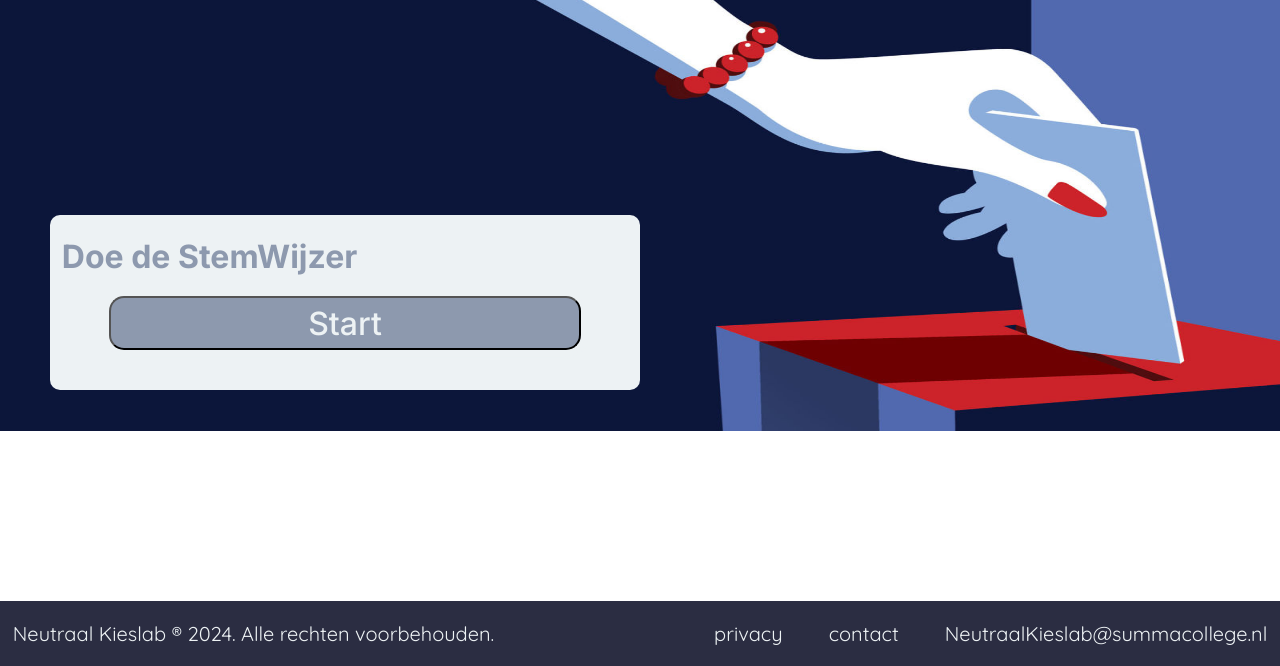
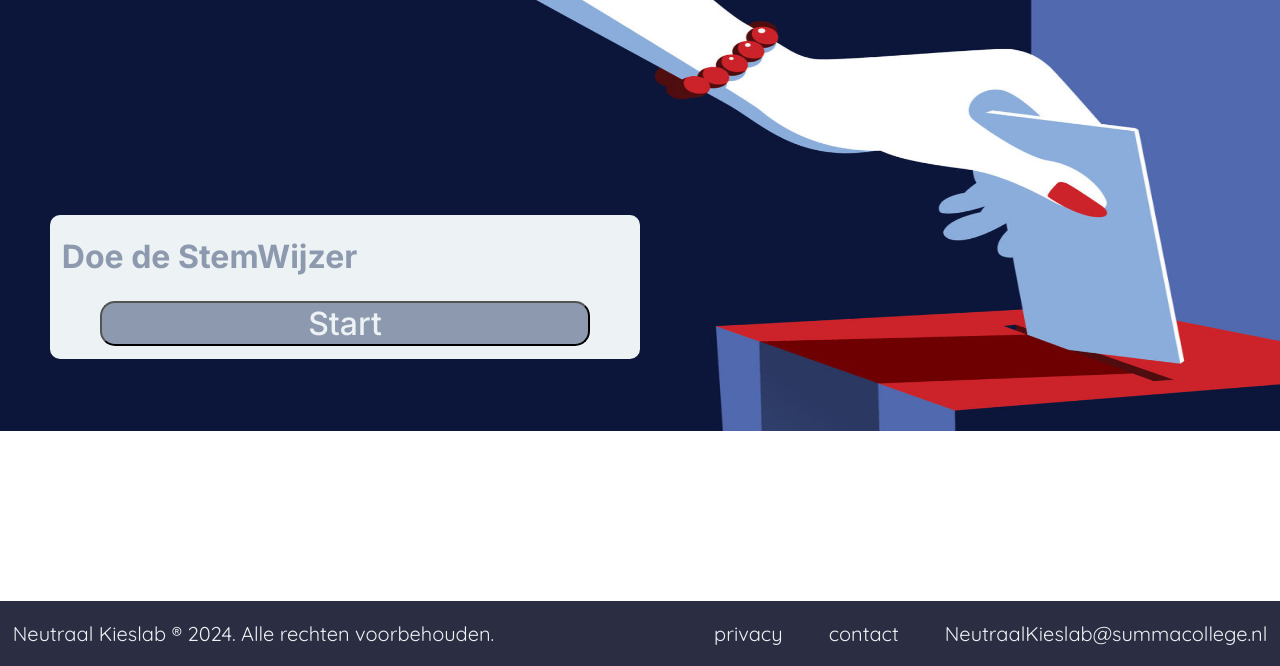
Before and after one commit to NUTgublin/project-2, a PHP site: page /file/index.php in a window 1280 px wide. Shown: the part 134-800 px from the top of the page. Run offline with PHP 8.4, Linux system fonts and the light colour scheme.

Commit message:
grid added

```diff
--- a/project 2/css/index.css
+++ b/project 2/css/index.css
@@ -11,33 +11,42 @@
 
 }
 
-.titel {
+.titelGrid{
     grid-column: 2;
     grid-row: 2;
+    display: grid;
+    grid-template-columns: 50px repeat(3, 1fr) 50px;
+    grid-template-rows: repeat(3, 1fr);
+}
+
+.titel {
+    grid-row: 1/ span 2;
+    grid-column: 1/span 5;
     background-color: #EDF2F4;
     color: #8D99AE;
-    height: 175px;
     border-radius: 10px;
     font-family: inter bold;
 
 }
 
 #btStartWijzer{
-    grid-column: 2;
     grid-row: 2;
+    grid-column: 2/ span 3;
 
     align-self: center;
-    justify-self: center;
-    align-items: center;
-    transition-duration: 0.3s;
+    align-content: center;
+    justify-content: center;
+
+
+
+    transition-duration: 0.4s;
     color: #EDF2F4;
     background-color:  #8D99AE;
     font-family: "inter", sans-serif ;
     font-weight: 500;
     font-size: 200%;
 
-    width: 80%;
-    height: 25%;
+
 
     border-radius: 15px;
     box-shadow: 2px 3px 7px;
--- a/project 2/file/index.php
+++ b/project 2/file/index.php
@@ -32,11 +32,16 @@
          <img id="imgPar" src="../Logos/stemming.jpg" alt="parlament">
     </div>
 
-    <div class="titel">
-        <h1>Doe de StemWijzer</h1>
+    <div class="titelGrid">
+        <div class="titel">
+           <h1>Doe de StemWijzer</h1>
 
+        </div>
+         <button id="btStartWijzer">Start</button>
     </div>
-    <button id="btStartWijzer">Start</button>
+
+
+
   </div>
 
 
```
